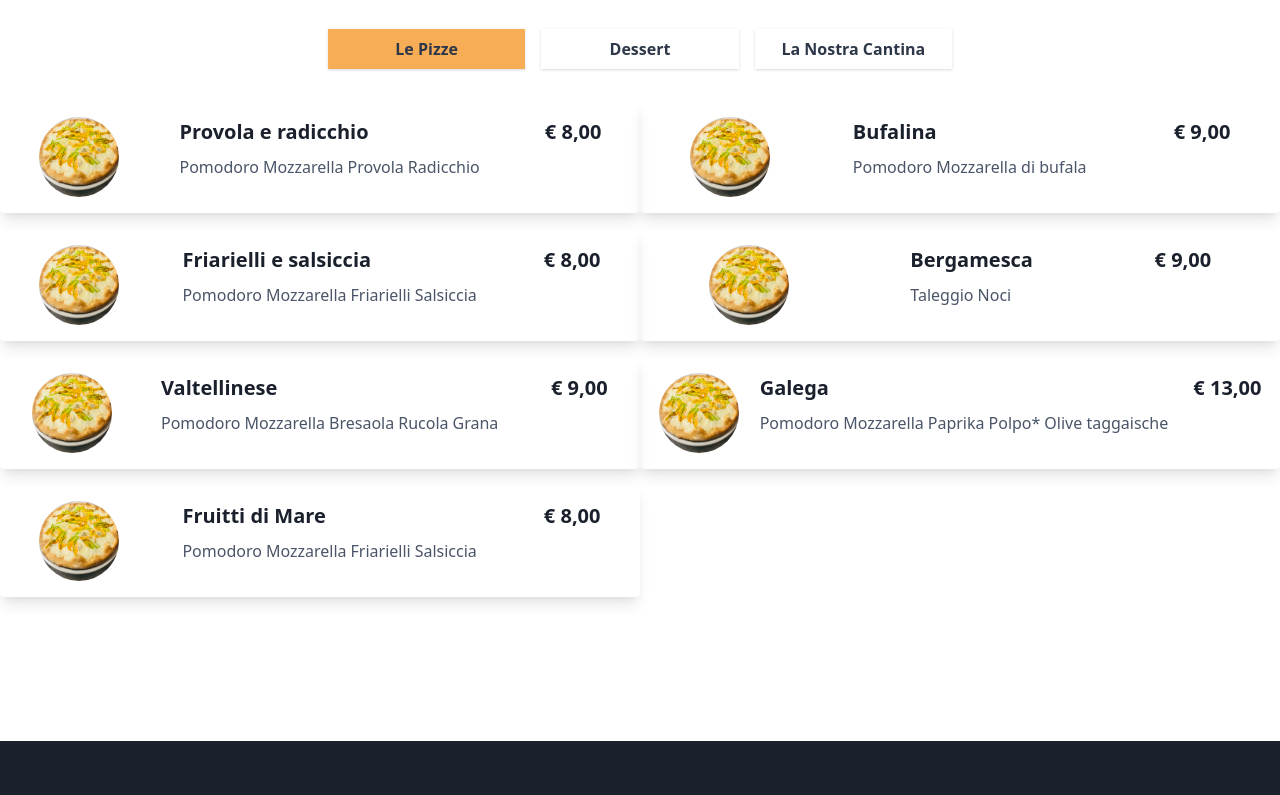
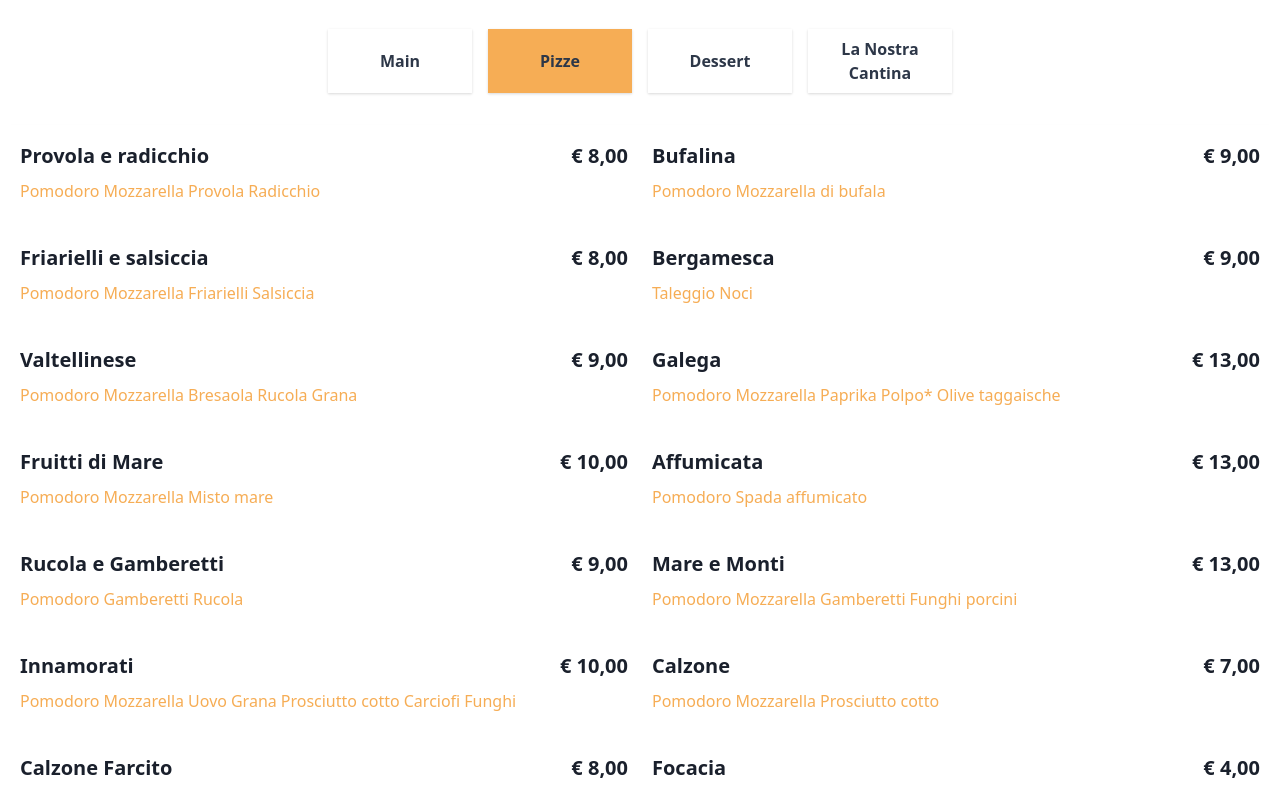
Before and after one commit to nucternal18/VIAROMANONSOLOPIZZA, a React (Create React App) app: page /menu in a window 1280 px wide. Shown: the part 200-995 px from the top of the page. Built offline with nearby package versions, Linux system fonts and the light colour scheme.

Commit message:
Updated resturant menu lis on the menu page

```diff
--- a/src/Pages/Menu.js
+++ b/src/Pages/Menu.js
@@ -1,27 +1,37 @@
 import React, {useState} from 'react';
-import { pizzas } from '../menu';
+import { pizzas, main } from '../menu';
 
-import PizzaImg2 from '../assets/img/PizzaImg2.jpeg'
 
 const Menu = () => {
+    const [selectedMain, setSelectedMain] = useState(false)
     const [selectedPizza, SetSelectedPizza] = useState(true)
     const [selectedDesserts, SetSelectedDesserts] = useState(false)
-    const [selectedDrinks, SetSelectedDrinks] = useState(false)
+    const [selectedDrinks, SetSelectedDrinks] = useState(false);
 
+
+    const handleSelectedMain = () => {
+        setSelectedMain(true)
+        SetSelectedPizza(false)
+        SetSelectedDesserts(false)
+        SetSelectedDrinks(false)
+    }
     const handleSelectedPizza = () => {
         SetSelectedPizza(true)
+        setSelectedMain(false)
         SetSelectedDesserts(false)
         SetSelectedDrinks(false)
     }
 
     const handleSelectedDesserts = () => {
         SetSelectedDesserts(true)
+        setSelectedMain(false)
         SetSelectedPizza(false)
         SetSelectedDrinks(false)
     }
 
     const handleSelectedDrinks = () => {
         SetSelectedDrinks(true)
+        setSelectedMain(false)
         SetSelectedPizza(false)
         SetSelectedDesserts(false)
     }
@@ -29,7 +39,7 @@ const Menu = () => {
 
   return (
     <div className='w-full my-32 flex flex-col flex-grow'>
-      <div className='container w-full mx-auto items-center'>
+      <div className='container w-full mx-auto'>
         <div className='mb-8'>
           <p className=' text-center'>OUR MENU</p>
           <h1 className='text-2xl md:text-3xl text-center'>
@@ -38,8 +48,11 @@ const Menu = () => {
         </div>
 
         <div className='flex flex-col md:flex-row mx-auto text-center w-11/12 md:w-2/4 mb-8'>
+        <button onClick={handleSelectedMain} className={selectedMain ? 'bg-orange-400 text-gray-800 font-semibold py-2 px-4 border-none mx-auto md:mx-2  shadow transition duration-1000 ease-in-out transform hover:-translate-y-1 focus:outline-none hover:scale-110 w-3/4' : 'bg-white  hover:bg-orange-400 text-gray-800 font-semibold py-2 px-4 border-none mx-auto md:mx-2 shadow transition duration-1000 ease-in-out transform hover:-translate-y-1 focus:outline-none hover:scale-110 w-3/4'} href="#v-pizza" role="tab" aria-controls="v-pizza" aria-selected={selectedPizza}>
+            Main
+          </button>
                   <button onClick={handleSelectedPizza} className={selectedPizza ? 'bg-orange-400 text-gray-800 font-semibold py-2 px-4 border-none mx-auto md:mx-2  shadow transition duration-1000 ease-in-out transform hover:-translate-y-1 focus:outline-none hover:scale-110 w-3/4' : 'bg-white  hover:bg-orange-400 text-gray-800 font-semibold py-2 px-4 border-none mx-auto md:mx-2 shadow transition duration-1000 ease-in-out transform hover:-translate-y-1 focus:outline-none hover:scale-110 w-3/4'} href="#v-pizza" role="tab" aria-controls="v-pizza" aria-selected={selectedPizza}>
-            Le Pizze
+            Pizze
           </button>
           <button onClick={handleSelectedDesserts} className={selectedDesserts ? 'bg-orange-400 text-gray-800 font-semibold py-2 px-4 border-none mx-auto md:mx-2 shadow transition duration-1000 ease-in-out transform hover:-translate-y-1 focus:outline-none hover:scale-110 w-3/4' : 'bg-white hover:bg-orange-400 text-gray-800 font-semibold py-2 px-4 border-none mx-auto md:mx-2 shadow transition duration-1000 ease-in-out transform hover:-translate-y-1 focus:outline-none hover:scale-110 w-3/4'} href="#v-dessert" role="tab" aria-controls="v-dessert" aria-selected={selectedDesserts}>
             Dessert
@@ -48,15 +61,108 @@ const Menu = () => {
             La Nostra Cantina
           </button>
         </div>
-        {/* Menu Cards */}
-        <div id='v-pizza' className={selectedPizza ?  'block w-11/12 md:w-full flex flex-row flex-wrap text-left mx-auto': 'hidden'}>
+
+        {/* Main Menu Card */}
+        <div id='v-pizza' className={selectedMain ?  'block w-11/12 md:w-3/5 flex flex-row flex-wrap text-left mx-auto p-2 mb-4 overflow-hidden shadow-lg': 'hidden'}>
+          {main.map((m, i) => (
+              <div key={i} className="w-full">
+              <div>
+              <h1 className='text-2xl md:text-3xl text-center font-light mb-6'>ANTIPASTI/APPETIZERS</h1>
+                {m.Antipasti.map((ant, i) => (
+                    <div key={i} className=' w-full  flex justify-between px-1 mb-4'>
+                    <div className='rounded-b lg:rounded-b-none justify-start lg:rounded-r p-2 flex flex-col'>
+                        <div className='mb-2'>
+                        <div className='text-gray-900 font-bold text-xl mb-2 text-left '>
+                            {ant.name}
+                        </div>
+                        <div className='text-red-400 font-light text-xl text-left '>
+                            {ant.name_english}
+                        </div>
+
+                        </div>
+                    </div>
+                    <div className='rounded-b lg:rounded-b-none lg:rounded-r p-2  leading-normal'>
+                        <h1 className='text-gray-900 font-bold text-xl inline'>
+                        &euro; {ant.price},00
+                        </h1>
+                    </div>
+                    </div>
+                ))}
+              </div>
+              <div>
+                <h1 className='text-2xl md:text-3xl text-center font-light mb-6'>PRIMI/FIRST COURSE</h1>
+                {m.Primi.map((prm, i) => (
+                    <div key={i} className=' w-full  flex justify-between px-1 mb-4'>
+                        <div className='rounded-b lg:rounded-b-none justify-start lg:rounded-r p-2 flex flex-col'>
+                            <div className='mb-2'>
+                                <div className='text-gray-900 font-bold text-xl mb-2 text-left '>
+                                    {prm.name}
+                                </div>
+                                <div className='text-red-400 font-light text-xl text-left '>
+                                    {prm.name_english}
+                                </div>
+                            </div>
+                        </div>
+                        <div className='rounded-b lg:rounded-b-none lg:rounded-r p-2  leading-normal'>
+                            <h1 className='text-gray-900 font-bold text-xl inline'>
+                                &euro; {prm.price},00
+                            </h1>
+                        </div>
+                    </div>
+                ))}
+              </div>
+              <div>
+              <h1 className='text-2xl md:text-3xl text-center font-light mb-6'>SECONDI/MAIN COURSE</h1>
+                {m.Secondi.map((sec, i) => (
+                    <div key={i} className=' w-full flex justify-between px-1 mb-4'>
+                        <div className='rounded-b lg:rounded-b-none justify-start lg:rounded-r p-2 flex flex-col'>
+                            <div className='mb-2'>
+                                <div className='text-gray-900 font-bold text-xl mb-2 text-left '>
+                                    {sec.name}
+                                </div>
+                                <div className='text-red-400 font-light text-xl text-left '>
+                                    {sec.name_english}
+                                </div>
+                            </div>
+                        </div>
+                        <div className='rounded-b lg:rounded-b-none lg:rounded-r p-2  leading-normal'>
+                            <h1 className='text-gray-900 font-bold text-xl inline'>
+                                &euro; {sec.price},00
+                            </h1>
+                        </div>
+                    </div>
+                ))}
+              </div>
+              <div>
+              <h1 className='text-2xl md:text-3xl text-center font-light mb-6'>CONTORNI/SIDE DISH</h1>
+                {m.Contorni.map((cont, i) => (
+                    <div key={i} className=' w-full flex justify-between px-1 mb-4'>
+                        <div className='rounded-b lg:rounded-b-none justify-start lg:rounded-r p-2 flex flex-col'>
+                            <div className='mb-2'>
+                                <div className='text-gray-900 font-bold text-xl mb-2 text-left '>
+                                    {cont.name}
+                                </div>
+                                <div className='text-red-400 font-light text-xl text-left '>
+                                    {cont.name_english}
+                                </div>
+                            </div>
+                        </div>
+                        <div className='rounded-b lg:rounded-b-none lg:rounded-r p-2  leading-normal'>
+                            <h1 className='text-gray-900 font-bold text-xl inline'>
+                                &euro; {cont.price},00
+                            </h1>
+                        </div>
+                    </div>
+                ))}
+              </div>
+              </div>
+          ))}
+              </div>
+
+        {/* Pizza menu card */}
+        <div id='v-pizza' className={selectedPizza ?  'block w-11/12 md:w-full flex flex-row flex-wrap text-left mx-auto p-2 mb-4 overflow-hidden shadow-lg': 'hidden'}>
           {pizzas.map((pizza, i) => (
-            <div key={i} className=' w-full lg:w-3/6 flex justify-around rounded p-2 mb-4 overflow-hidden shadow-lg hover:bg-orange-400'>
-              <img
-                className='w-20 h-20 rounded-full m-2'
-                src={PizzaImg2}
-                alt='pizza'
-              />
+            <div key={i} className=' w-full lg:w-3/6 flex justify-between px-1 mb-4'>
               <div className='rounded-b lg:rounded-b-none justify-start lg:rounded-r p-2 flex flex-col'>
                 <div className='mb-2'>
                   <div className='text-gray-900 font-bold text-xl mb-2 text-left '>
@@ -64,7 +170,7 @@ const Menu = () => {
                   </div>
                   <div className='flex flex-row flex-wrap'>
                     {pizza.ingredients.map((ing, i) => (
-                      <p key={i} className='text-gray-700 text-base mr-1 text-left'>
+                      <p key={i} className='text-orange-400 text-base mr-1 text-left'>
                         {ing}
                       </p>
                     ))}
@@ -78,6 +184,11 @@ const Menu = () => {
               </div>
             </div>
           ))}
+          <div className="p-2">
+              <p className="text-gray-900 font-light text-xl mb-2  text-left">Tutte le nostre pizze possono essere prodotte con impasto integrale +1,00 &euro; da listino e impasto per celiaci +2,00 &euro; da listino Ingredienti extra da 1,00 a 3,00 &euro; </p>
+              <p className="text-gray-900 font-light text-xl mb-2  text-left">All our pizza's can be prepared with  whole meal dough adding +1,00 &euro; to the price and dough for celiacs adding +2,00 &euro; to the price. Extra ingredients from 1,00 to 3,00 &euro;</p>
+              <p className="text-gray-900 font-light text-xl mb-2  text-left">A lato degli ingredienti vengono riportati i codici degli allergeni presenti in ogni preparazione (la lista si trova nell'ultima pagina del menu')</p>
+          </div>
               </div>
               <div id="v-dessert" className={selectedDesserts ?  'block': 'hidden'}>
                         dessert
--- a/src/components/NavBar.js
+++ b/src/components/NavBar.js
@@ -10,7 +10,7 @@ const Header = () => {
     setIsOpen(!isOpen);
   };
   return (
-    <header className='absolute w-full bg-gray-900 text-white text-base font-thin font-sans p-6'>
+    <header className='absolute w-full bg-gray-900 text-white text-base font-light font-sans p-6'>
       <nav className='container  mx-auto flex flex-wrap justify-between'>
         <div className='z-50 m-0 p-0'>
                   <img src={Striscia} alt="via roma non solo pizza logo" style={{ height: '50px', width: '50px'}}/>
--- a/src/menu.js
+++ b/src/menu.js
@@ -32,7 +32,130 @@ export const pizzas = [
     },
     {
         'name': 'Fruitti di Mare',
-        'ingredients': ['Pomodoro', 'Mozzarella', 'Friarielli', 'Salsiccia'],
+        'ingredients': ['Pomodoro', 'Mozzarella', 'Misto mare'],
+        'price': 10
+    },
+    {
+        'name': 'Affumicata',
+        'ingredients': ['Pomodoro', 'Spada affumicato'],
+        'price': 13
+    },
+    {
+        'name': 'Rucola e Gamberetti',
+        'ingredients': ['Pomodoro', 'Gamberetti', 'Rucola'],
+        'price': 9
+    },
+    {
+        'name': 'Mare e Monti',
+        'ingredients': ['Pomodoro', 'Mozzarella', 'Gamberetti', 'Funghi porcini'],
+        'price': 13
+    },
+    {
+        'name': 'Innamorati',
+        'ingredients': ['Pomodoro', 'Mozzarella', 'Uovo', 'Grana', 'Prosciutto cotto', 'Carciofi', 'Funghi'],
+        'price': 10
+    },
+    {
+        'name': 'Calzone',
+        'ingredients': ['Pomodoro', 'Mozzarella', 'Prosciutto cotto'],
+        'price': 7
+    },
+    {
+        'name': 'Calzone Farcito',
+        'ingredients': ['Pomodoro', 'Mozzarella','Carciofi', 'Funghi', 'Prosciutto cotto'],
         'price': 8
     },
+    {
+        'name': 'Focacia',
+        'ingredients': [],
+        'price': 4
+    },
+
   ]
+
+export const main = [{
+    Antipasti: [
+        {
+            'name': 'Taglieri di salumi misti',
+            'name_english': 'Mixed Salami',
+            'price': 5
+        },
+        {
+            'name': 'Polpetti alla marinara',
+            'name_english': 'Marinara Octopus',
+            'price': 5
+        },
+    ],
+    Primi: [
+        {
+            'name': 'Penne guanciale e crema di zafferano (1)',
+            'name_english': 'Penne with saffron sauce and pork cheek',
+            'price': 11
+        },
+        {
+            'name': 'Linguine al ragu di mare (1 - 4)',
+            'name_english': 'Linguine fish sauce',
+            'price': 13
+        },
+    ],
+
+    Secondi: [
+        {
+            'name': 'Pesce spada* alla mediterranea con contorno',
+            'name_english': 'Mediterranean* sword fish with side dish',
+            'price': 15
+        },
+        {
+            'name': 'Tagliata rucola e grana con contorno (7)',
+            'name_english': 'Sliced cube roll with side dish',
+            'price': 16
+        },
+        {
+            'name': 'Hamburger di fassona* 200gr con pane al sesamo e chips *(1 - 11)',
+            'name_english': 'Hamburger* 200gr with sesame bread and chips',
+            'price': 12
+        },
+        {
+            'name': 'Filetto con contorno',
+            'name_english': 'Fillet with side dish',
+            'price': 16
+        },
+        {
+            'name': 'Costata con contorno',
+            'name_english': 'Ribs with side dish',
+            'price': 20
+        },
+        {
+            'name': 'Fiorentina con contorno',
+            'name_english': 'Florentine with side dish',
+            'price': 5,
+            'weight': "all' etto"
+        },
+    ],
+
+    Contorni: [
+        {
+            'name': 'Chips*',
+            'name_english': '',
+            'price': 3
+        },
+        {
+            'name': 'Insalata',
+            'name_english': 'Fresh Salad',
+            'price': 3
+        },
+        {
+            'name': 'Patatine fritte*',
+            'name_english': 'French fries',
+            'price': 3
+        },
+    ]
+
+}]
+
+export const dessert = [
+    {
+        'name': 'Tartufo* bianco/cioccolato (1-3-7-8)',
+        'price': 5
+    },
+]
```
